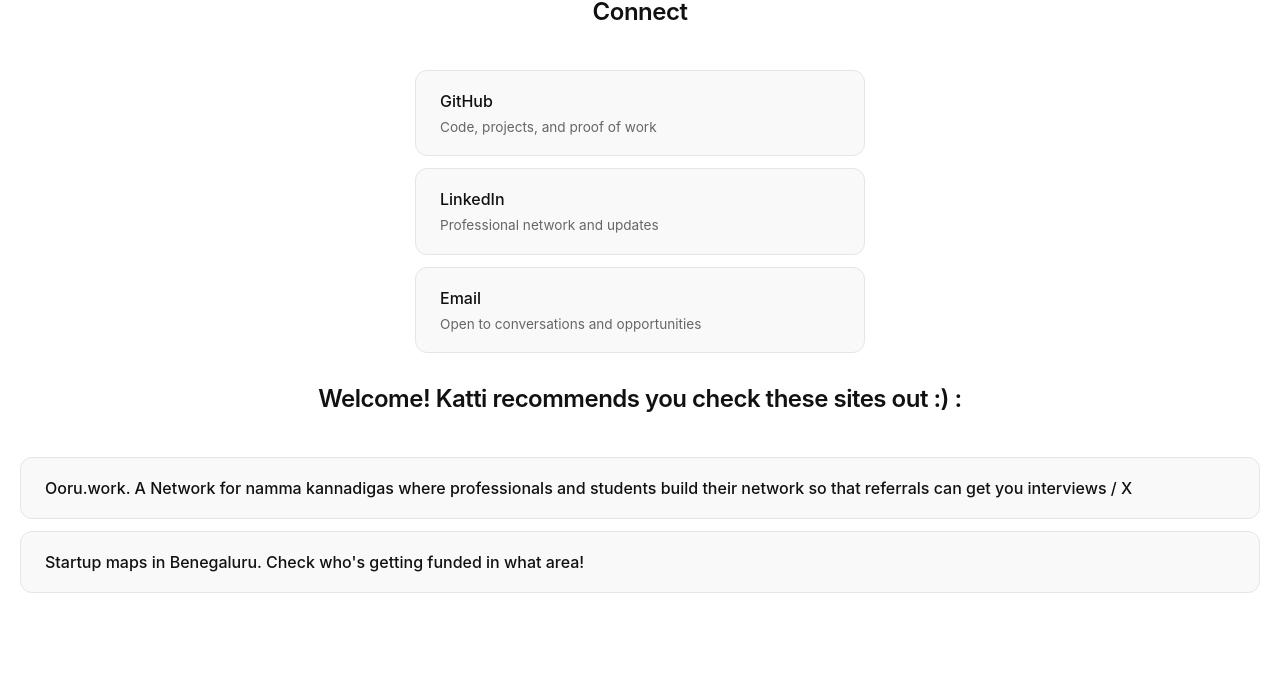
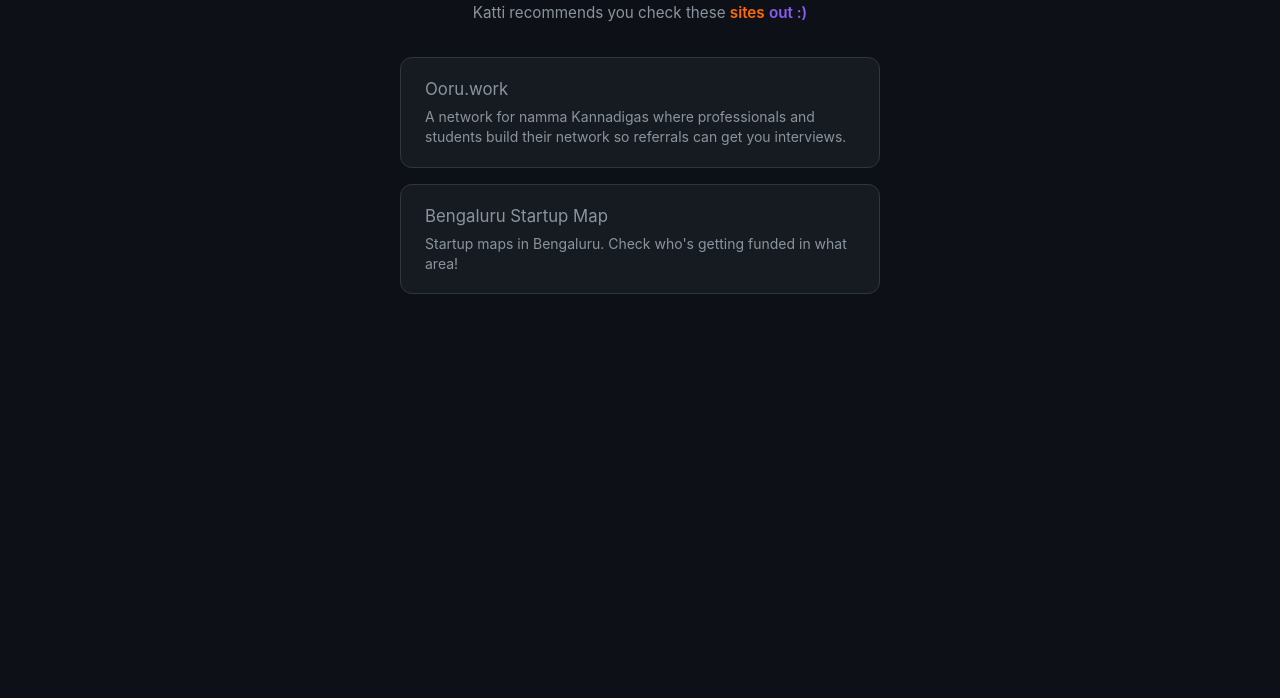
Before and after one commit to kattisrihari/katti-figures-it-out, a plain HTML site: page index.html in a window 1280 px wide. Shown: the part 102-800 px from the top of the page. Drawn offline with Linux system fonts and the light colour scheme.

Commit message:
Revise index.html with new title and styles
Updated title and styling for improved aesthetics. Modified link cards to include new links and hover effects. Color orange and green should popup

```diff
--- a/index.html
+++ b/index.html
@@ -3,16 +3,18 @@
 <head>
   <meta charset="UTF-8">
   <meta name="viewport" content="width=device-width, initial-scale=1.0">
-  <title>My Links</title>
+  <title>Katti Recommends</title>
   <style>
     :root {
-      --bg: #ffffff;
-      --text-main: #111111;
-      --text-muted: #666666;
-      --accent: #2563eb; /* Professional tech blue */
-      --card-bg: #f9f9f9;
-      --border: #e5e5e5;
+      --bg: #0d1117;              /* ooru.work signature deep background */
+      --card-bg: #161b22;         /* slightly lighter card background */
+      --text-main: #f0f6fc;       /* crisp white text */
+      --text-muted: #8b949e;      /* muted gray for descriptions */
+      --border: #30363d;          /* subtle structural borders */
+      --orange-accent: #ff6b00;   /* ooru.work primary orange */
+      --purple-accent: #8b5cf6;   /* ooru.work primary purple */
     }
+
     body {
       font-family: -apple-system, BlinkMacSystemFont, "Segoe UI", Roboto, Helvetica, Arial, sans-serif;
       background-color: var(--bg);
@@ -20,20 +22,45 @@
       display: flex;
       flex-direction: column;
       align-items: center;
-      padding: 80px 20px;
+      padding: 60px 20px;
       margin: 0;
       line-height: 1.5;
     }
+
+    .header-container {
+      text-align: center;
+      max-width: 500px;
+      margin-bottom: 32px;
+    }
+
     h1 {
       font-size: 1.5rem;
       font-weight: 600;
-      margin-bottom: 40px;
       letter-spacing: -0.5px;
+      margin: 0 0 8px 0;
     }
+
+    .subtitle {
+      color: var(--text-muted);
+      font-size: 0.95rem;
+      margin: 0;
+    }
+
+    .highlight-orange {
+      color: var(--orange-accent);
+      font-weight: 600;
+    }
+
+    .highlight-purple {
+      color: var(--purple-accent);
+      font-weight: 600;
+    }
+
     .links-container {
       width: 100%;
-      max-width: 450px;
+      max-width: 480px;
     }
+
     .link-card {
       display: block;
       width: 100%;
@@ -41,55 +68,63 @@
       color: var(--text-main);
       text-decoration: none;
       text-align: left;
-      padding: 18px 24px;
-      margin-bottom: 12px;
+      padding: 20px 24px;
+      margin-bottom: 16px;
       border-radius: 12px;
       border: 1px solid var(--border);
-      font-weight: 500;
-      transition: all 0.2s ease;
+      font-weight: 600;
+      font-size: 1.05rem;
+      transition: all 0.2s ease-in-out;
       box-sizing: border-box;
+      position: relative;
     }
-    .link-card:hover {
-      background-color: #f1f5f9;
-      border-color: var(--accent);
-      transform: translateY(-1px);
+
+    /* Orange gradient hover effect for the first type of cards */
+    .link-card.orange-theme:hover {
+      border-color: var(--orange-accent);
+      background: linear-gradient(180deg, #161b22 0%, rgba(255, 107, 0, 0.08) 100%);
+      transform: translateY(-2px);
+      box-shadow: 0 4px 12px rgba(255, 107, 0, 0.15);
     }
+
+    /* Purple gradient hover effect for the second type of cards */
+    .link-card.purple-theme:hover {
+      border-color: var(--purple-accent);
+      background: linear-gradient(180deg, #161b22 0%, rgba(139, 92, 246, 0.08) 100%);
+      transform: translateY(-2px);
+      box-shadow: 0 4px 12px rgba(139, 92, 246, 0.15);
+    }
+
     .link-card span {
       display: block;
-      font-size: 0.85rem;
+      font-size: 0.875rem;
       color: var(--text-muted);
-      margin-top: 4px;
+      margin-top: 6px;
       font-weight: 400;
+      line-height: 1.4;
     }
   </style>
 </head>
 <body>
 
-  <h1>Connect</h1>
+  <div class="header-container">
+    <h1>Welcome!</h1>
+    <p class="subtitle">Katti recommends you check these <span class="highlight-orange">sites</span> <span class="highlight-purple">out :)</span></p>
+  </div>
 
   <div class="links-container">
-    <!-- Replace href with your links -->
-    <a class="link-card" href="https://github.com/yourusername" target="_blank">
-      GitHub
-      <span>Code, projects, and proof of work</span>
+    <!-- Card with Orange accent on hover -->
+    <a class="link-card orange-theme" href="https://www.ooru.work/" target="_blank">
+      <span class="highlight-orange" style="font-size: 1.05rem; margin: 0;">Ooru.work</span>
+      <span>A network for namma Kannadigas where professionals and students build their network so referrals can get you interviews.</span>
     </a>
-    <a class="link-card" href="https://linkedin.com/in/yourprofile" target="_blank">
-      LinkedIn
-      <span>Professional network and updates</span>
-    </a>
-    <a class="link-card" href="mailto:you@example.com" target="_blank">
-      Email
-      <span>Open to conversations and opportunities</span>
+
+    <!-- Card with Purple accent on hover -->
+    <a class="link-card purple-theme" href="https://www.bangalorestartupmap.com/" target="_blank">
+      <span class="highlight-purple" style="font-size: 1.05rem; margin: 0;">Bengaluru Startup Map</span>
+      <span>Startup maps in Bengaluru. Check who's getting funded in what area!</span>
     </a>
   </div>
 
 </body>
 </html>
-<h1> Welcome! Katti recommends you check these sites out :) : </h1>
-  <!-- Edit your links below -->
-  <a class="link-card" href="https://www.ooru.work/" target="_blank">Ooru.work. A Network for namma kannadigas where professionals and students build their network so that referrals can get you interviews / X</a>
-  <a class="link-card" href="https://www.bangalorestartupmap.com/" target="_blank">Startup maps in Benegaluru. Check who's getting funded in what area! </a>
-
-
-</body>
-</html>
```
